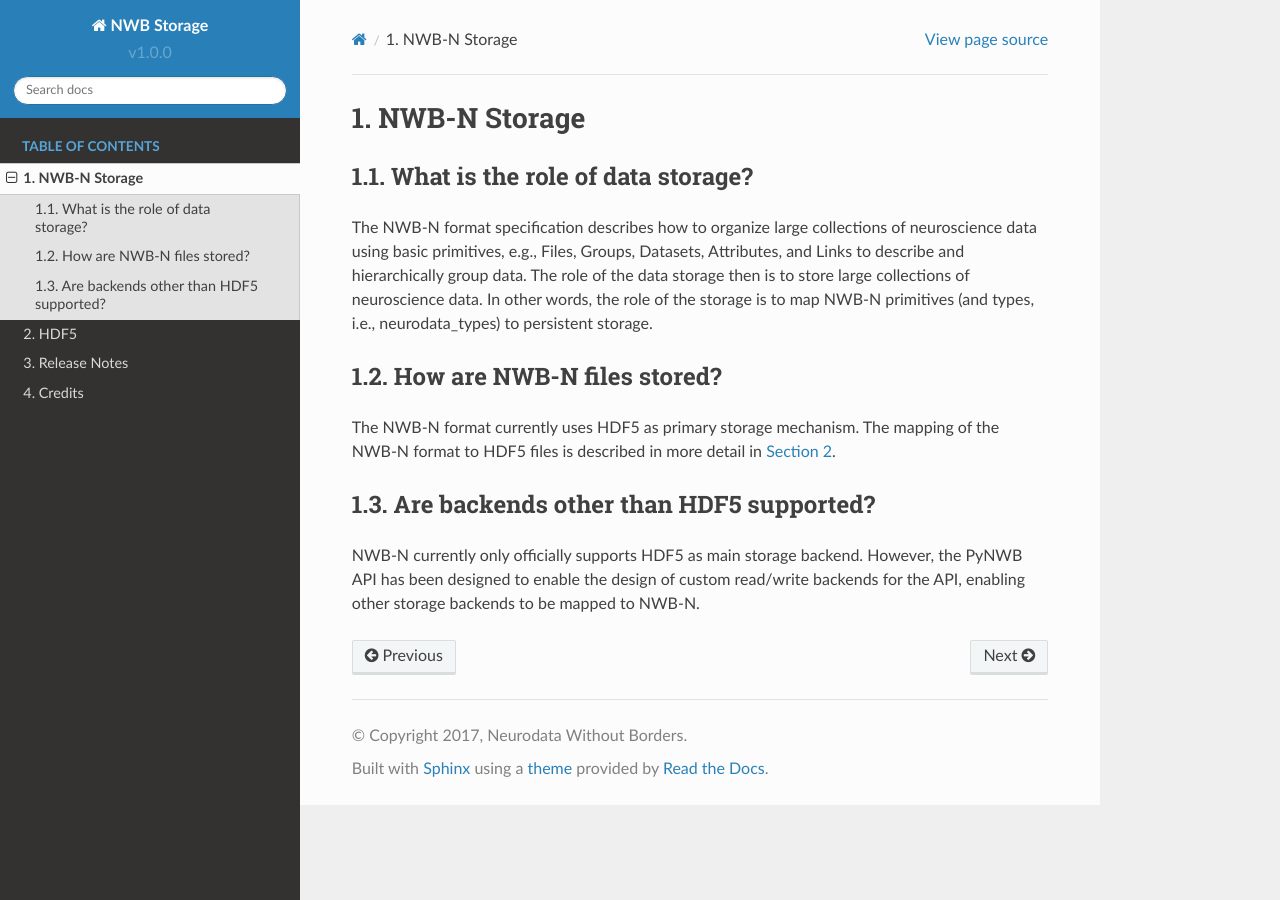
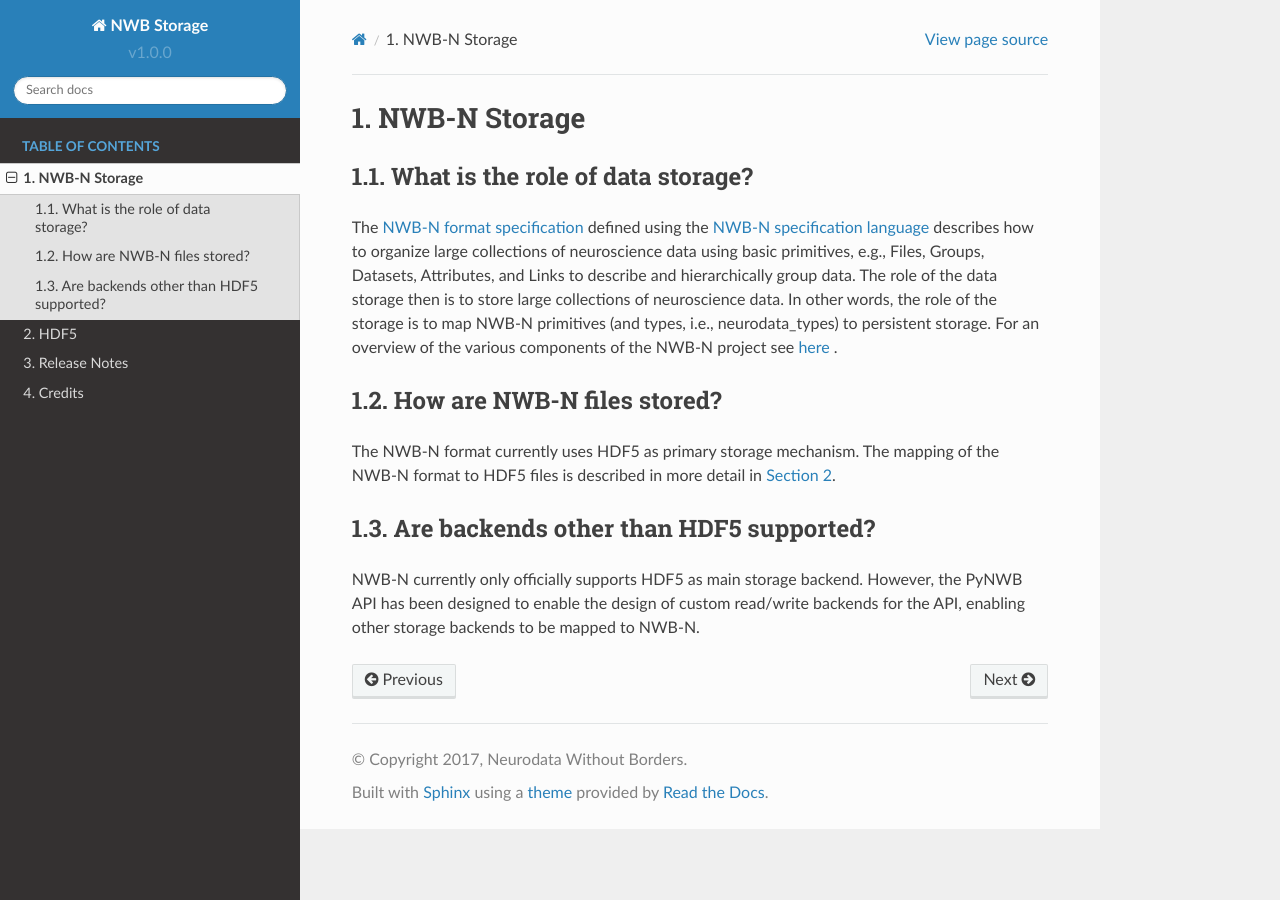
Before and after one commit to NeurodataWithoutBorders/nwb-schema, a Sphinx documentation site: the page built from docs/storage/source/storage_description.rst, in a window 1280 px wide. Built offline with Sphinx 7.4.7 and the Read the Docs theme 2.0.0, drawn with Linux system fonts in a browser that asks for light colours.

Commit message:
Added references to other docs to the intro of the storage docs

```diff
--- a/docs/storage/source/storage_description.rst
+++ b/docs/storage/source/storage_description.rst
@@ -8,10 +8,14 @@ NWB-N Storage
 What is the role of data storage?
 =================================
 
-The NWB-N format specification describes how to organize large collections of neuroscience data using
+The `NWB-N format specification <http://nwb-schema.readthedocs.io/en/latest/index.html>`_
+defined using the `NWB-N specification language <http://schema-language.readthedocs.io/en/latest/index.html>`_
+describes how to organize large collections of neuroscience data using
 basic primitives, e.g., Files, Groups, Datasets, Attributes, and Links to describe and hierarchically group data.
 The role of the data storage then is to store large collections of neuroscience data. In other words,
 the role of the storage is to map NWB-N primitives (and types, i.e., neurodata_types) to persistent storage.
+For an overview of the various components of the NWB-N project
+see `here <http://nwb-overview.readthedocs.io/en/latest/nwbintro.html>`_ .
 
 How are NWB-N files stored?
 ===========================
```
